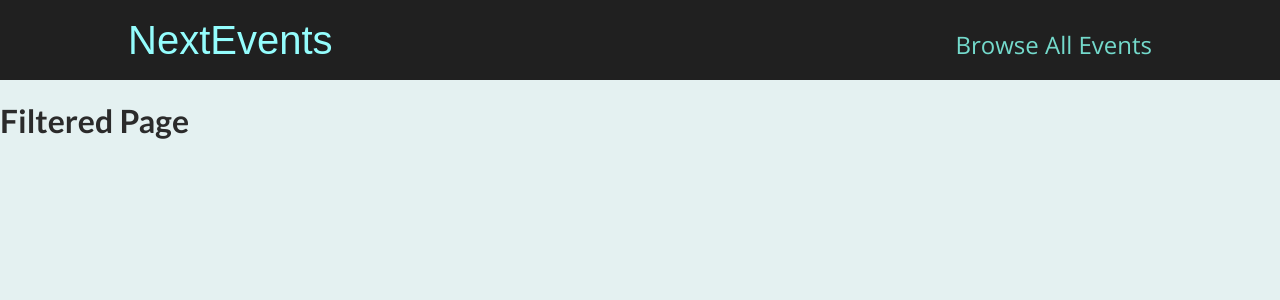
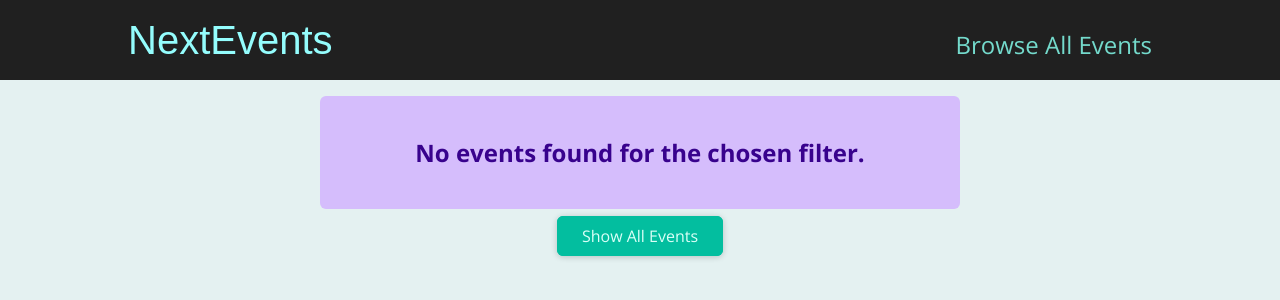
Before and after one commit to vishalnagle/Next.js-NextEvents, a Next.js app: page /events/e2 in a window 1280 px wide. Shown: the top 300 px of the page. Built offline with nearby package versions, Linux system fonts and the light colour scheme.

Commit message:
Completed the app

```diff
--- /dev/null
+++ b/components/events/results-title.js
@@ -0,0 +1,20 @@
+import Button from '../ui/button';
+import classes from './results-title.module.css';
+
+function ResultsTitle(props) {
+  const { date } = props;
+
+  const humanReadableDate = new Date(date).toLocaleDateString('en-US', {
+    month: 'long',
+    year: 'numeric',
+  });
+
+  return (
+    <section className={classes.title}>
+      <h1>Events in {humanReadableDate}</h1>
+      <Button link='/events'>Show all events</Button>
+    </section>
+  );
+}
+
+export default ResultsTitle;
--- /dev/null
+++ b/components/events/results-title.module.css
@@ -0,0 +1,6 @@
+.title {
+    margin: 2rem auto;
+    width: 90%;
+    max-width: 40rem;
+    text-align: center;
+  }
--- /dev/null
+++ b/components/ui/error-alert.js
@@ -0,0 +1,7 @@
+import classes from './error-alert.module.css';
+
+function ErrorAlert(props) {
+  return <div className={classes.alert}>{props.children}</div>;
+}
+
+export default ErrorAlert;
--- /dev/null
+++ b/components/ui/error-alert.module.css
@@ -0,0 +1,12 @@
+.alert {
+    margin: 1rem auto;
+    padding: 1rem 2rem;
+    width: 90%;
+    max-width: 40rem;
+    background-color: #d5bdfc;
+    color: #38028d;
+    font-weight: bold;
+    font-size: 1.5rem;
+    text-align: center;
+    border-radius: 6px;
+  }
--- a/pages/events/[...slug].js
+++ b/pages/events/[...slug].js
@@ -1,8 +1,69 @@
+import { Fragment } from "react";
+import { useRouter } from "next/router";
+import { getFilteredEvents } from "../../dummy-data";
+import EventList from "../../components/events/event-list";
+import ResultsTitle from "../../components/events/results-title";
+import Button from "../../components/ui/button";
+import ErrorAlert from "../../components/ui/error-alert";
+
 function FilteredEventsPage() {
+  const router = useRouter();
+
+  const filteredData = router.query.slug;
+
+  if (!filteredData) {
+    return <p className="center">Loading...</p>;
+  }
+
+  const filteredYear = filteredData[0];
+  const filteredMonth = filteredData[1];
+
+  const numYear = +filteredYear;
+  const numMonth = +filteredMonth;
+
+  if (
+    isNaN(numYear) ||
+    isNaN(numMonth) ||
+    numYear > 2030 ||
+    numYear < 2021 ||
+    numMonth < 1 ||
+    numMonth > 12
+  ) {
+    <Fragment>
+      <ErrorAlert>
+        <p>Invalid filter. Please adjust your values!</p>
+      </ErrorAlert>
+      <div className="center">
+        <Button link="/events">Show All Events</Button>
+      </div>
+    </Fragment>;
+  }
+
+  const filteredEvents = getFilteredEvents({
+    year: numYear,
+    month: numMonth,
+  });
+
+  if (!filteredEvents || filteredEvents.length === 0) {
+    return (
+      <Fragment>
+        <ErrorAlert>
+          <p>No events found for the chosen filter.</p>
+        </ErrorAlert>
+        <div className="center">
+          <Button link="/events">Show All Events</Button>
+        </div>
+      </Fragment>
+    );
+  }
+
+  const date = new Date(numYear, numMonth - 1);
+
   return (
-    <div>
-      <h1>Filtered Page</h1>
-    </div>
+    <Fragment>
+      <ResultsTitle date={date} />
+      <EventList items={filteredEvents} />
+    </Fragment>
   );
 }
 
```
Also changed, not shown: pages/events/[eventId].js (+6 -1 lines).
